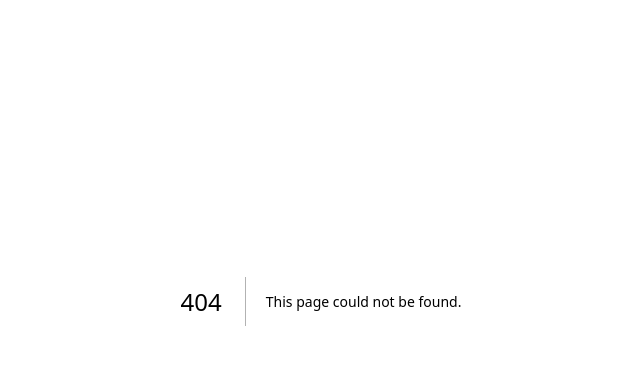
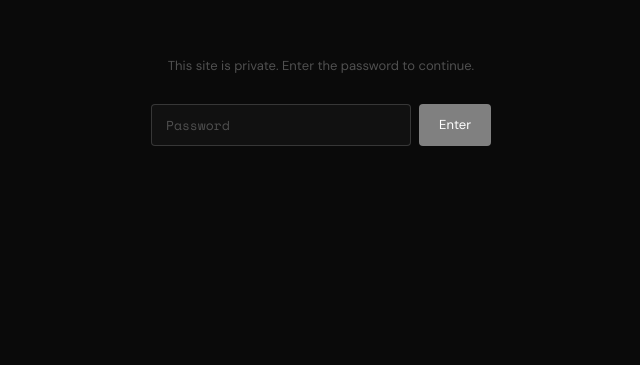
Before and after one commit to lesoca1/my-dashboard, a Next.js app: page /login in a window 1280 px wide. Before the commit this address had no page. Shown: the part 147-512 px from the top of the page, without its empty margins (319-959 px from the left). Built offline with nearby package versions, Linux system fonts and the light colour scheme.

Commit message:
fix middleware location and imports

```diff
--- /dev/null
+++ b/app/api/login/route.ts
@@ -0,0 +1,31 @@
+import { NextResponse } from "next/server";
+
+export async function POST(request: Request) {
+  const body = await request.json();
+  const { password } = body;
+
+  // The password is stored as an environment variable — never in code
+  const correctPassword = process.env.SITE_PASSWORD;
+
+  if (!correctPassword) {
+    // If no password is set, deny everything (safe default)
+    return NextResponse.json({ error: "Not configured" }, { status: 500 });
+  }
+
+  if (password === correctPassword) {
+    const response = NextResponse.json({ success: true });
+
+    // Set a cookie that lasts 30 days
+    response.cookies.set("site_auth", "authenticated", {
+      httpOnly: true,
+      secure: process.env.NODE_ENV === "production",
+      sameSite: "lax",
+      //maxAge: 60 * 60 * 24 * 30, // 30 days in seconds
+      path: "/",
+    });
+
+    return response;
+  }
+
+  return NextResponse.json({ error: "Wrong password" }, { status: 401 });
+}
--- a/app/globals.css
+++ b/app/globals.css
@@ -753,3 +753,91 @@ a:hover { color: var(--link-hover); }
 .chart-figure-area.chart-figure-small {
   height: 180px;
 }
+
+/* ═══════════════════════════════════════════════════════════════════════
+   LOGIN PAGE
+   ═══════════════════════════════════════════════════════════════════════ */
+
+.login-page {
+  display: flex;
+  align-items: center;
+  justify-content: center;
+  min-height: 50vh;
+  padding: 24px;
+}
+
+.login-box {
+  width: 100%;
+  max-width: 340px;
+  text-align: center;
+}
+
+.login-title {
+  font-family: "Space Mono", monospace;
+  font-size: 13px;
+  letter-spacing: 0.12em;
+  text-transform: uppercase;
+  color: var(--text-secondary);
+  margin-bottom: 12px;
+}
+
+.login-subtitle {
+  font-size: 13px;
+  color: var(--text-tertiary);
+  margin-bottom: 28px;
+  line-height: 1.5;
+}
+
+.login-input-group {
+  display: flex;
+  gap: 8px;
+  margin-bottom: 12px;
+}
+
+.login-input {
+  flex: 1;
+  font-family: "Space Mono", monospace;
+  font-size: 13px;
+  color: var(--text);
+  background: var(--bg-secondary);
+  border: 1px solid var(--border);
+  padding: 10px 14px;
+  border-radius: 4px;
+  outline: none;
+  transition: border-color 0.15s;
+}
+
+.login-input:focus {
+  border-color: var(--border-hover);
+}
+
+.login-input::placeholder {
+  color: var(--text-tertiary);
+}
+
+.login-btn {
+  font-family: "DM Sans", sans-serif;
+  font-size: 13px;
+  color: #fff;
+  background: var(--text-secondary);
+  border: none;
+  padding: 10px 20px;
+  border-radius: 4px;
+  cursor: pointer;
+  transition: opacity 0.15s;
+  white-space: nowrap;
+}
+
+.login-btn:hover {
+  opacity: 0.8;
+}
+
+.login-btn:disabled {
+  opacity: 0.4;
+  cursor: not-allowed;
+}
+
+.login-error {
+  font-size: 12px;
+  color: var(--red);
+}
--- /dev/null
+++ b/app/login/page.tsx
@@ -0,0 +1,67 @@
+"use client";
+
+import { useState } from "react";
+import { useRouter } from "next/navigation";
+
+export default function LoginPage() {
+  const [password, setPassword] = useState("");
+  const [error, setError] = useState("");
+  const [loading, setLoading] = useState(false);
+  const router = useRouter();
+
+  const handleSubmit = async () => {
+    if (!password.trim()) return;
+    setLoading(true);
+    setError("");
+
+    try {
+      const res = await fetch("/api/login", {
+        method: "POST",
+        headers: { "Content-Type": "application/json" },
+        body: JSON.stringify({ password }),
+      });
+
+      if (res.ok) {
+        router.push("/");
+        router.refresh();
+      } else {
+        setError("Wrong password.");
+        setPassword("");
+      }
+    } catch {
+      setError("Something went wrong. Try again.");
+    } finally {
+      setLoading(false);
+    }
+  };
+
+  return (
+    <main className="login-page">
+      <div className="login-box">
+        <div className="login-title"></div>
+        <p className="login-subtitle">This site is private. Enter the password to continue.</p>
+
+        <div className="login-input-group">
+          <input
+            type="password"
+            className="login-input"
+            placeholder="Password"
+            value={password}
+            onChange={(e) => setPassword(e.target.value)}
+            onKeyDown={(e) => e.key === "Enter" && handleSubmit()}
+            autoFocus
+          />
+          <button
+            className="login-btn"
+            onClick={handleSubmit}
+            disabled={loading}
+          >
+            {loading ? "..." : "Enter"}
+          </button>
+        </div>
+
+        {error && <div className="login-error">{error}</div>}
+      </div>
+    </main>
+  );
+}
```
Also changed, not shown: middleware.ts (added, +38 -0 lines).
